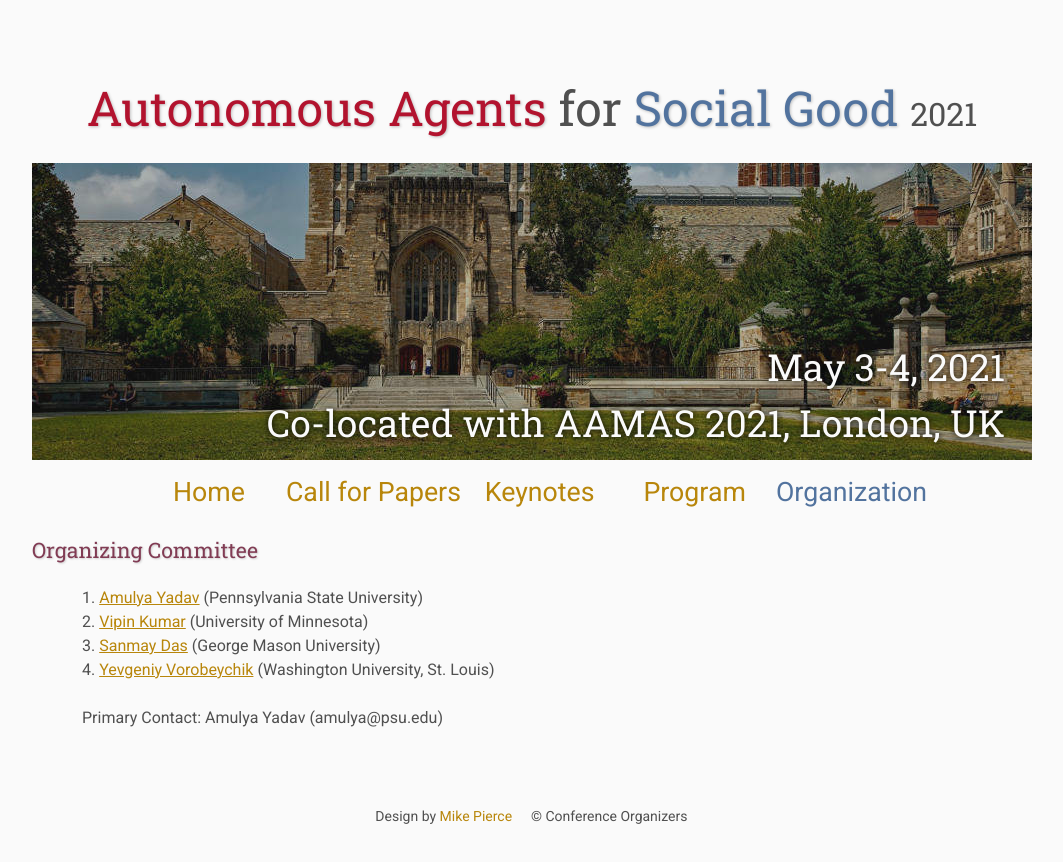
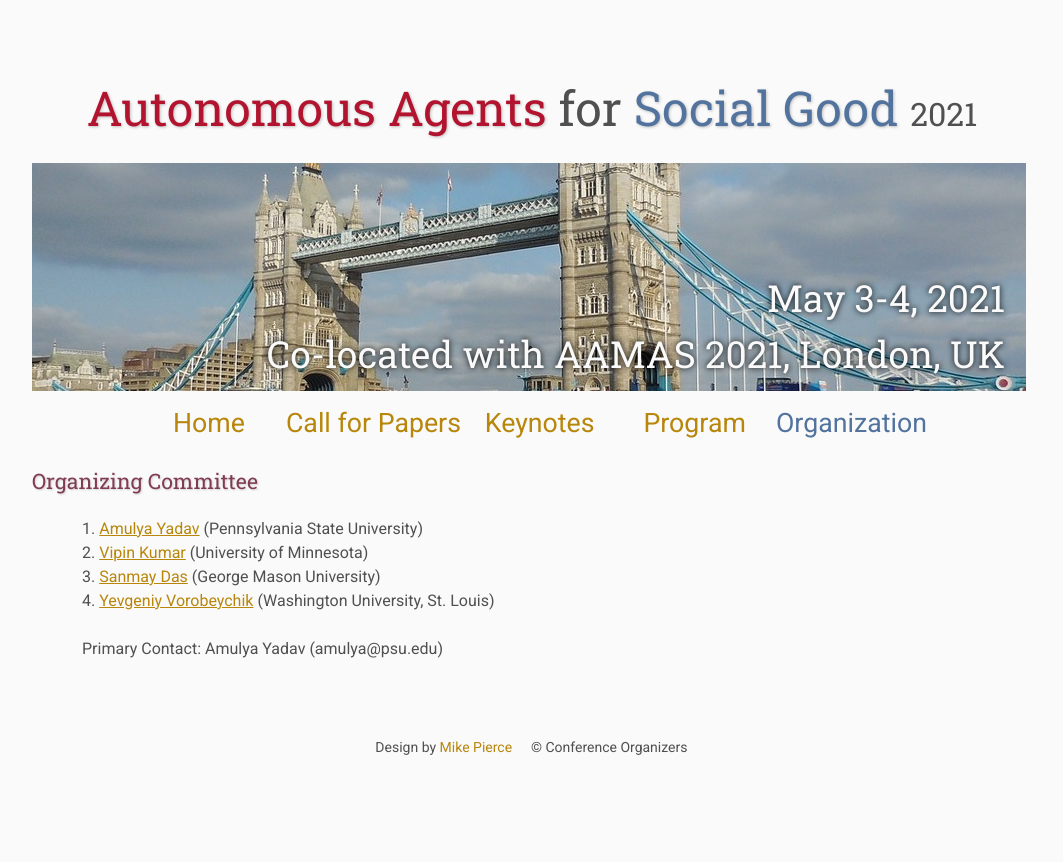
Before and after one commit to jinghanY/trase2022, a plain HTML site: page directions/index.html in a window 1280 px wide. Shown: the whole page, without its empty margins (108-1171 px from the left). After the commit the page ends 821 px from the top, so only its background shows below. Drawn offline with Linux system fonts and the light colour scheme; files that its build step writes are made by us from their sources.

Commit message:
added new image

```diff
--- a/directions/index.html
+++ b/directions/index.html
@@ -15,7 +15,7 @@
 <body>
 
     <div class="banner">
-        <img src="assets/banner.jpg" alt="Conference Template Banner">
+        <img src="assets/london-new.jpg" alt="Conference Template Banner">
         <div class="top-left">
             <span class="title1">Autonomous Agents</span> for <span class="title2">Social Good</span> <span class="year">2021</span>
         </div>
```
Also changed, not shown: flyer/index.html (+1 -1 lines), index.html (+1 -1 lines), program/index.html (+1 -1 lines), registration/index.html (+1 -1 lines), assets/london-new.jpg (added), assets/london.jpg (added), assets/london2.jpeg (added).
